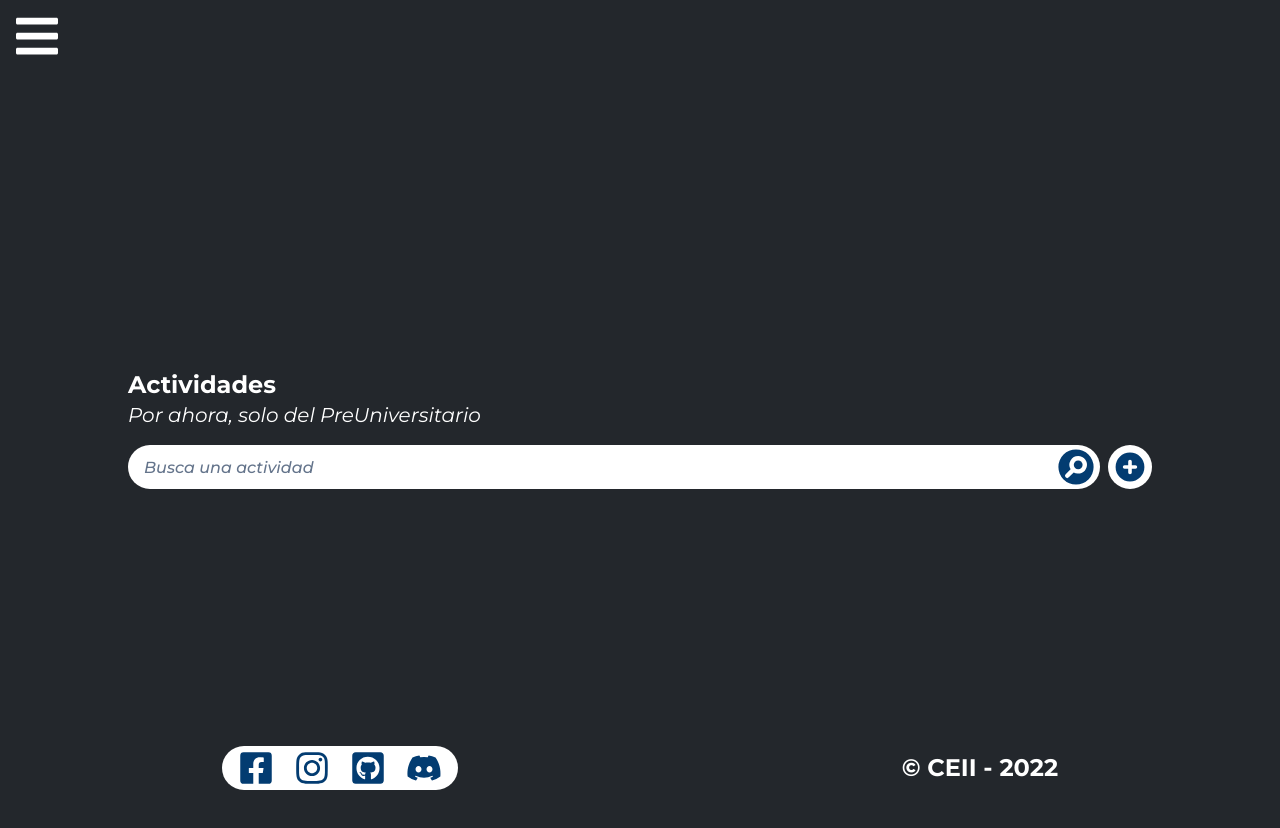
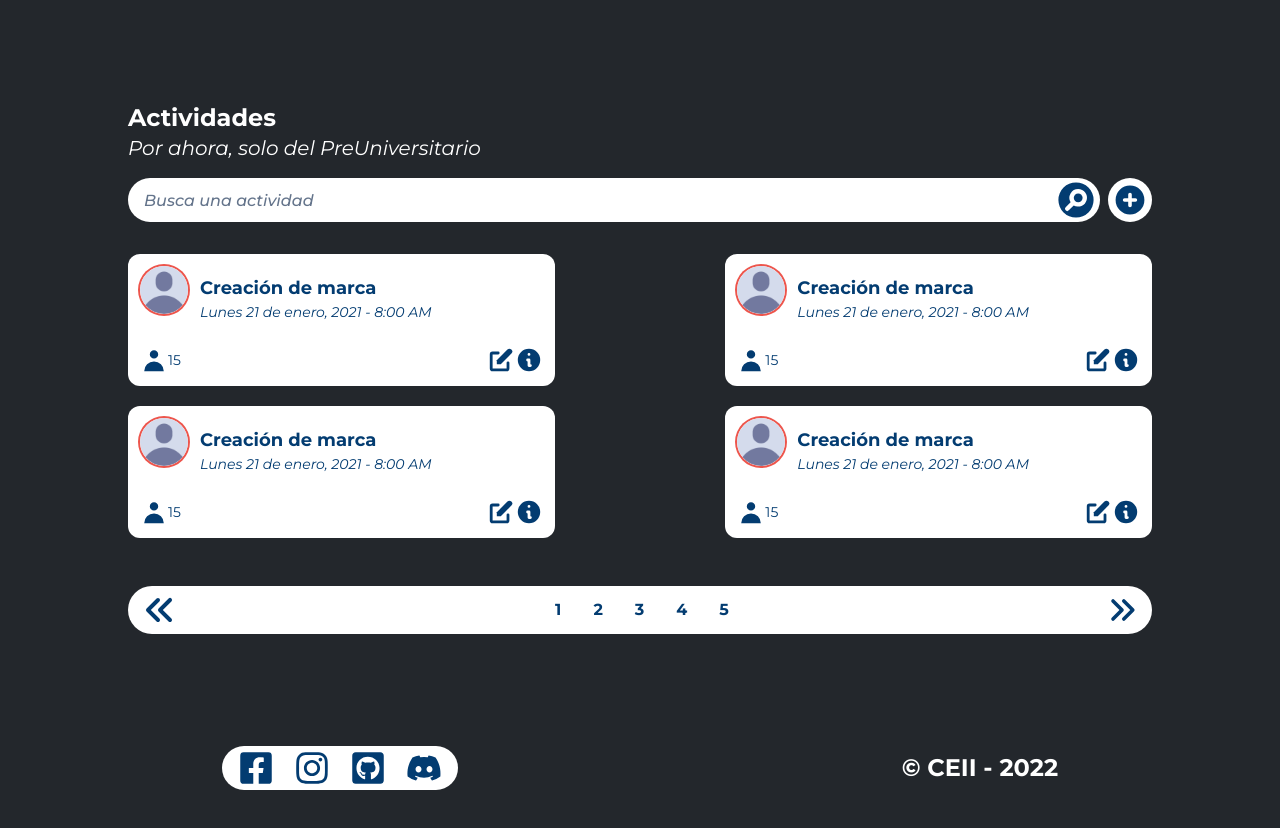
Before and after one commit to CEII/ceii.web, a Next.js app: page /cms/activities/preu in a window 1280 px wide. Shown: the top 828 px of the page. After the commit the page ends 800 px from the top, so only its background shows below. Built offline with nearby package versions, Linux system fonts and the light colour scheme; no server answers.

Commit message:
style: Adding components to cms/activities/preu

```diff
--- a/pages/cms/activities/preu/index.tsx
+++ b/pages/cms/activities/preu/index.tsx
@@ -1,34 +1,45 @@
 import Layout from '@components/Layout';
-import { FontAwesomeIcon } from '@fortawesome/react-fontawesome';
-import { faBars } from '@fortawesome/free-solid-svg-icons';
 import { SearchCircleIcon, PlusCircleIcon } from '@heroicons/react/solid';
 import type { NextPage } from 'next';
 import Head from 'next/head';
 import CenteredContainer from '@components/Containers/CenteredContainer';
 import InputGroup from '@components/Inputs/InputGroup';
+import ActivityCard from '@components/ActivityCard';
+import { useSession } from 'next-auth/react';
+import Protected from '@components/Protected';
+import { GoogleProps } from '@interfaces/props';
+import Pagination from '@components/Pagination';
 
-const Preu: NextPage = () => (
+const Preu: NextPage<GoogleProps> = () => {
+    const { data: session } = useSession();
+
+    // if (!session)
+    //     return (
+    //         <Protected
+    //             message="Debes iniciar sesión antes de visitar esta página"
+    //             link={{ redirectTo: '/login', pageNameOrMessage: 'Inicia sesión' }}
+    //         />
+    //     );
+
+    return(
         <>
             <Head>
                 <title>Preu</title>
             </Head>
-        <nav>
-            <FontAwesomeIcon icon={faBars} className="w-10 mt-3 ml-4 text-2xl text-white md:text-5xl" />
-        </nav>
 
             <Layout showFooter>
                 <CenteredContainer className="w-full h-full space-y-8" orientation="vertical">
-                <div className="container w-4/5">
+                    <section className="w-4/5">
                         <div className="flex flex-col">
                             <h1 className="font-sans font-bold text-2xl text-white">Actividades</h1>
                             <h2 className="font-sans text-xl italic text-white mb-4">
                                 Por ahora, solo del PreUniversitario
                             </h2>
                         </div>
-                    <div className="flex w-full">
+                        <div className="flex w-full mb-8">
                             <div className="flex relative justify-center items-center w-full">
                                 <InputGroup
-                                className="font-sans w-full h-11 placeholder:text-left placeholder:italic"
+                                    className="font-sans w-full h-11 placeholder:text-left placeholder:italic text-justify static"
                                     placeholder="Busca una actividad"
                                     type="text"
                                     identifier="activity"
@@ -45,10 +56,24 @@ const Preu: NextPage = () => (
                                 <PlusCircleIcon className="h-11 p-1 text-secondary font-bold" />
                             </button>
                         </div>
+
+                        <div className="flex flex-wrap gap-5 w-full justify-between mb-12">
+                            <ActivityCard />
+                            <ActivityCard />
+                            <ActivityCard />
+                            <ActivityCard />
                         </div>
+
+
+                        <Pagination />
+
+                    </section>
+
+
                 </CenteredContainer>
             </Layout>
         </>
     );
+}
 
 export default Preu;
```
Lines whose indentation alone changed are shown as unchanged.
